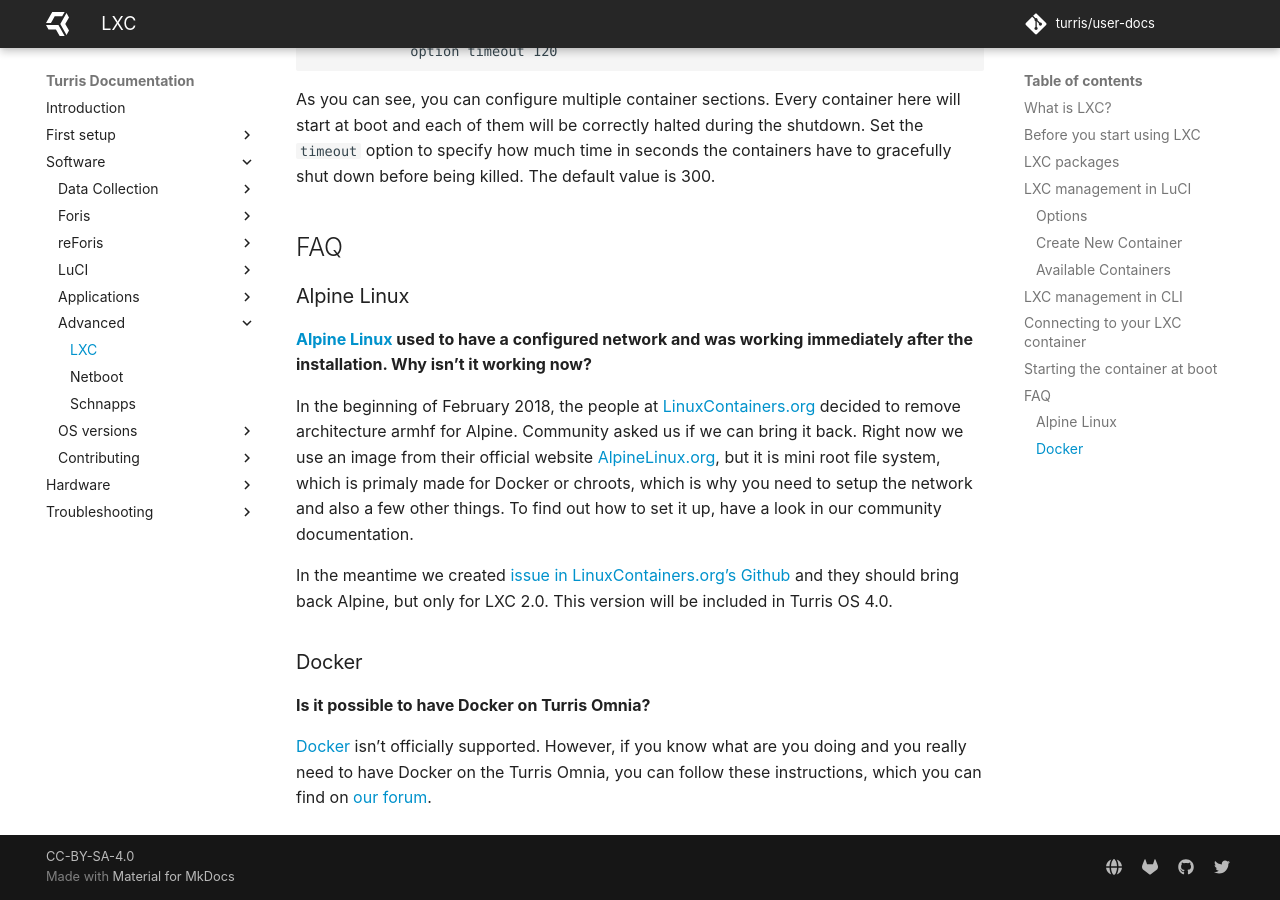
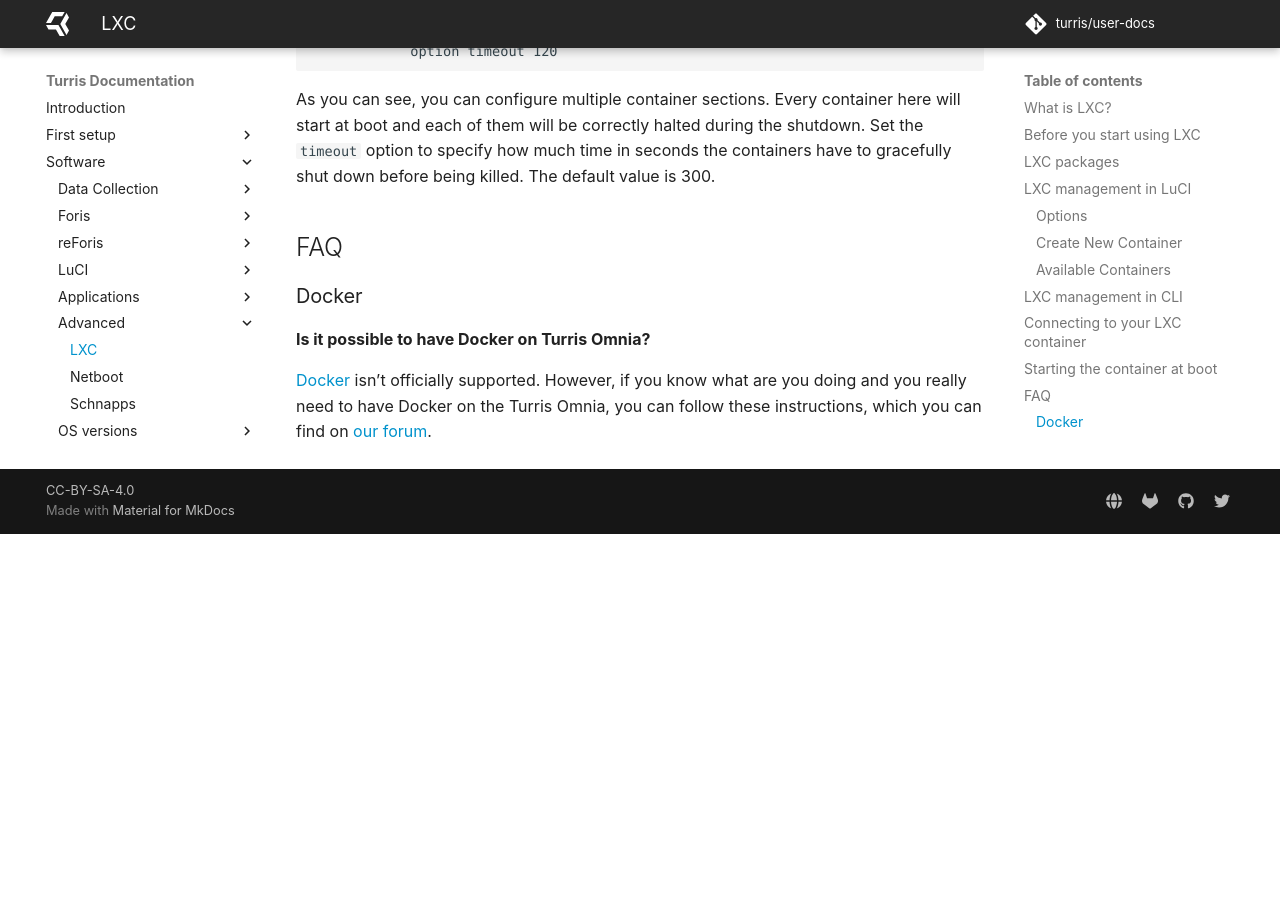
Before and after one commit to turris-cz/user-docs, an MkDocs documentation site: the page built from docs/geek/lxc/lxc.md, in a window 1280 px wide and 900 px high, scrolled down 5136 px. Built offline with MkDocs 1.6.1 and Material for MkDocs 9.7.7, drawn with Linux system fonts in a browser that asks for light colours; after the commit the page ends 5670 px from its top, so only the background shows below that.

Commit message:
LXC: FAQ: Remove part with Alpine Linux as it is outdated
Since Turris OS 4.0, we are using at least LXC version 2.0.0.
Also, I tried to download, start and attach Alpine Linux 3.11 in the LXC container
on Turris Omnia and I can ping IP addresses and DNS addresses without
any problems.

```diff
--- a/docs/geek/lxc/lxc.md
+++ b/docs/geek/lxc/lxc.md
@@ -183,21 +183,6 @@
 
 ## FAQ
 
-###Alpine Linux
-
-
-**[Alpine Linux](https://en.wikipedia.org/wiki/Alpine_Linux) used to have a configured network and was working
-immediately after the installation. Why isn't it working now?**
-
-In the beginning of February 2018, the people at [LinuxContainers.org](https://linuxcontainers.org/) decided to remove
-architecture armhf for Alpine. Community asked us if we can bring it back. Right now we use an image from their
-official website [AlpineLinux.org](https://alpinelinux.org/downloads/), but it is mini root file system, which is
-primaly made for Docker or chroots, which is why you need to setup the network and also a few other things. To find
-out how to set it up, have a look in our community documentation.
-
-In the meantime we created [issue in LinuxContainers.org's Github](https://github.com/lxc/lxc/issues/2161)
-and they should bring back Alpine, but only for LXC 2.0. This version will be included in Turris OS 4.0.
-
 ###Docker
 
 **Is it possible to have Docker on Turris Omnia?**
```
